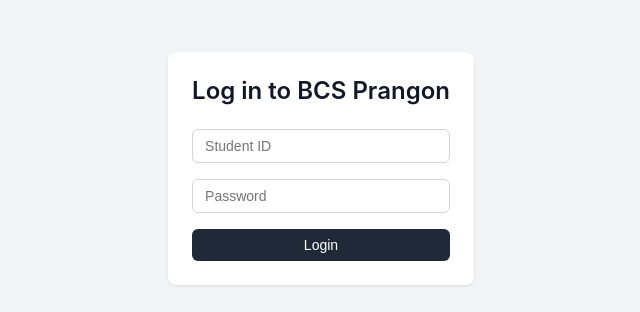
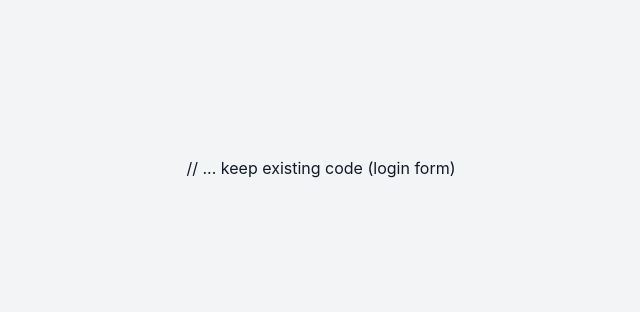
Before and after one commit to bcs-prangon/bcs-prangon, a plain HTML site: page index.html in a window 1280 px wide. Shown: the part 232-544 px from the top of the page, without its empty margins (319-959 px from the left). Drawn offline with Linux system fonts and the light colour scheme.

Commit message:
Update index.html

```diff
--- a/index.html
+++ b/index.html
@@ -8,20 +8,7 @@
 </head>
 <body>
     <div id="loginPage" class="page">
-        <div class="container">
-            <div class="card">
-                <h1>Log in to BCS Prangon</h1>
-                <form id="loginForm">
-                    <div class="form-group">
-                        <input type="text" id="studentId" placeholder="Student ID" required>
-                    </div>
-                    <div class="form-group">
-                        <input type="password" id="password" placeholder="Password" required>
-                    </div>
-                    <button type="submit" class="btn">Login</button>
-                </form>
-            </div>
-        </div>
+        // ... keep existing code (login form)
     </div>
 
     <div id="schedulePage" class="page hidden">
@@ -33,7 +20,9 @@
                     <button id="previousExamsBtn" class="btn btn-outline">Previous Exams</button>
                     <button id="logoutBtn" class="btn btn-outline">Logout</button>
                 </div>
+            </div>
             <div id="examsList" class="exams-grid"></div>
+            <div id="previousExamsList" class="exams-grid hidden"></div>
         </div>
     </div>
 
```
